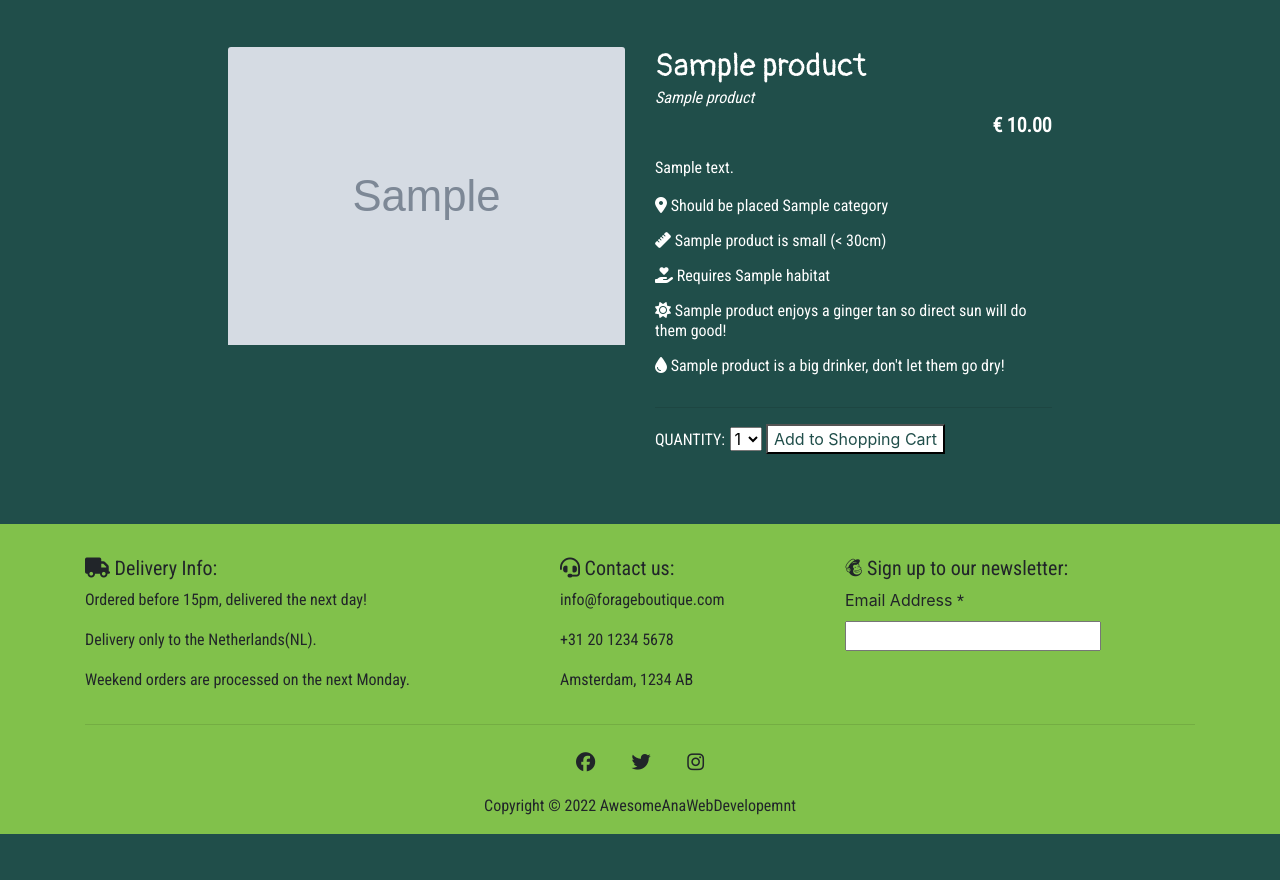
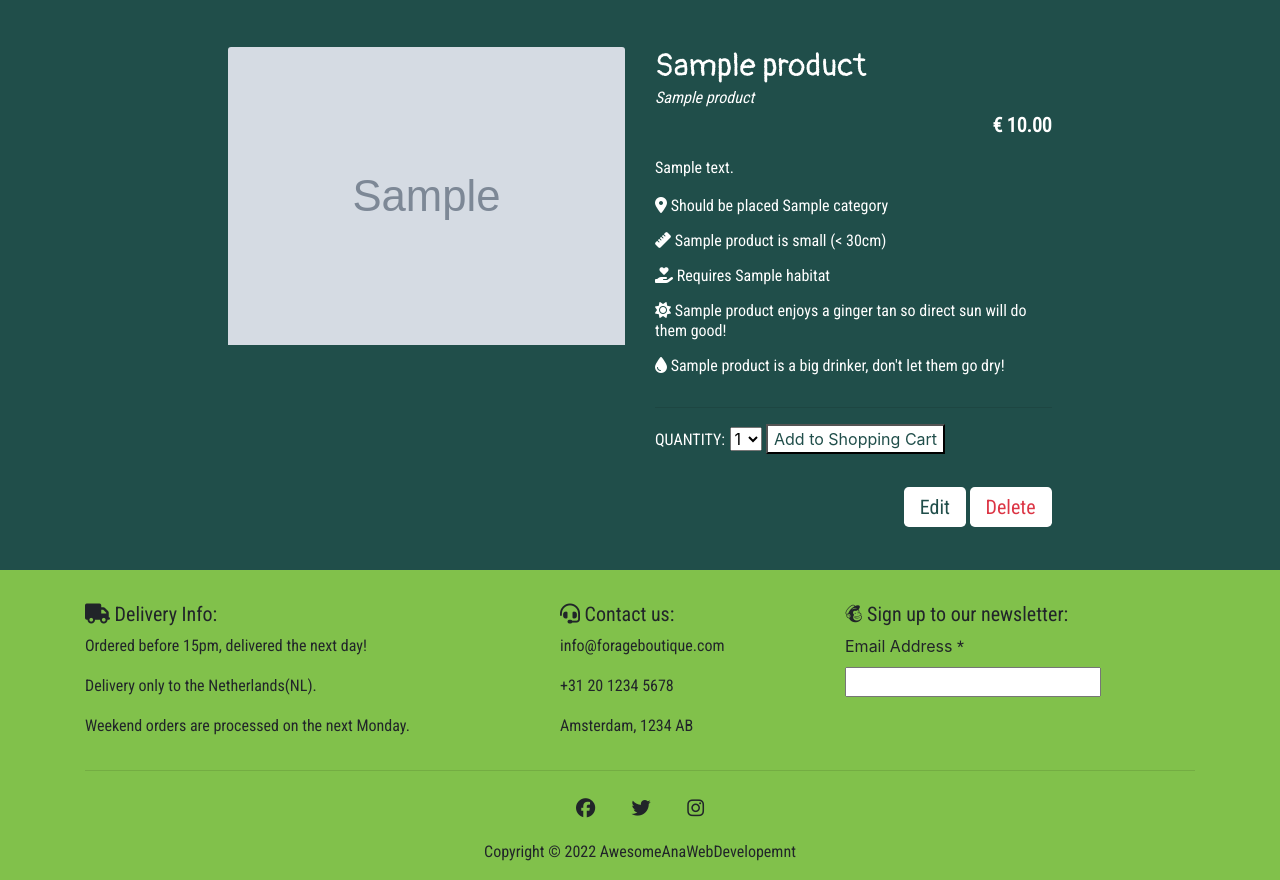
Before and after one commit to anabramos/forageboutique, a Django app: page /products/1/ in a window 1280 px wide. Shown: the part 73-953 px from the top of the page. Before the commit the page ends 907 px from the top, so only its background shows below. Run offline with Django 3.2, Linux system fonts and the light colour scheme; a user stored in the database is signed in; tables that the repository leaves empty hold one stand-in row (values such as "Sample post"); grey boxes marked "Sample" are stand-in pictures; parts of the project's set-up code (start-up, migrations or seed data) failed here and were passed over; some libraries are stand-ins or nearby versions.

Commit message:
Add delete product functionality for admin users

```diff
--- a/products/templates/products/product_detail.html
+++ b/products/templates/products/product_detail.html
@@ -54,10 +54,20 @@
                                     <option value="3">3</option>
                                 </select>
                                 <input type="hidden" name="redirect_url" value="{{ request.path }}">
-                                <button type="submit" class="btn-white card-link bg-terracota">Add to Shopping Cart</button>
+                                <button type="submit" class="btn-white card-link">Add to Shopping Cart</button>
                             </div>
                         </div>
                     </form>
+                    {% if request.user.is_superuser %}
+                        <div class="text-right">
+                            <span class="mt-3">
+                                <a class="btn-white btn-lg text-dark-green" href="{% url 'edit_product' product.id %}">Edit</a>
+                            </span>
+                            <span>
+                                <a class="btn-white btn-lg text-danger" href="{% url 'delete_product' product.id %}">Delete</a>
+                            </span>
+                        </div>
+                    {% endif %}
 
                 </div>
             </div>
--- a/products/templates/products/products.html
+++ b/products/templates/products/products.html
@@ -44,6 +44,12 @@
                                         </div>
                                     </div>
                                 </div>
+                                {% if request.user.is_superuser %}
+                                    <small class="m-3">
+                                        <a class="text-dark-green" href="{% url 'edit_product' product.id %}">Edit</a> |
+                                        <a class="text-danger" href="{% url 'delete_product' product.id %}">Delete</a>
+                                    </small>
+                                {% endif %}
                             </div>
                         </div>
                         {% if forloop.counter|divisibleby:1 %}
--- a/products/urls.py
+++ b/products/urls.py
@@ -6,4 +6,5 @@ urlpatterns = [
     path('<int:product_id>/', views.product_detail, name='product_detail'),
     path('add/', views.add_product, name='add_product'),
     path('edit/<int:product_id>/', views.edit_product, name='edit_product'),
+    path('delete/<int:product_id>/', views.delete_product, name='delete_product'),
 ]
--- a/products/views.py
+++ b/products/views.py
@@ -44,9 +44,9 @@ def add_product(request):
     if request.method == 'POST':
         form = ProductForm(request.POST, request.FILES)
         if form.is_valid():
-            form.save()
+            product = form.save()
             messages.success(request, 'Successfully added product!')
-            return redirect(reverse('add_product'))
+            return redirect(reverse('product_detail', args=[product.id]))
         else:
             messages.error(request, 'Failed to add product. Please ensure the form is valid.')
     else:
@@ -82,3 +82,11 @@ def edit_product(request, product_id):
     }
 
     return render(request, template, context)
+
+
+def delete_product(request, product_id):
+    """ Delete a product from the store """
+    product = get_object_or_404(Product, pk=product_id)
+    product.delete()
+    messages.success(request, 'Project deleted!')
+    return redirect(reverse('products'))
```
